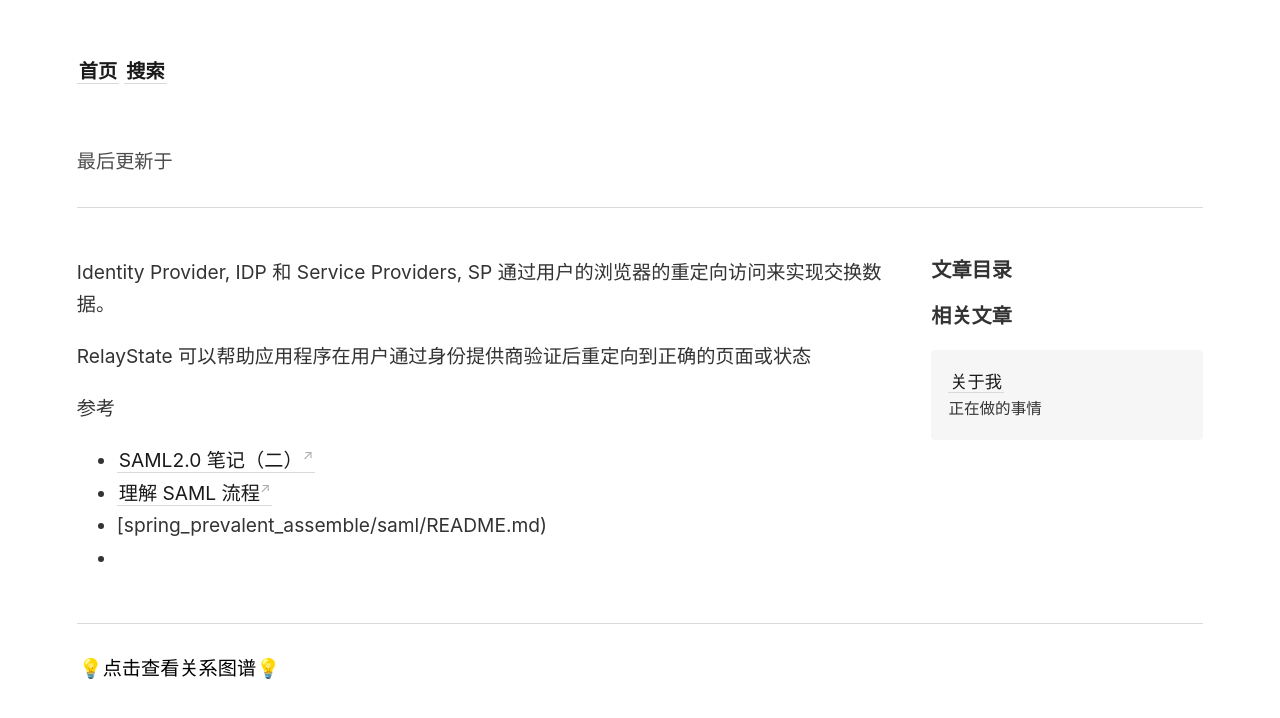
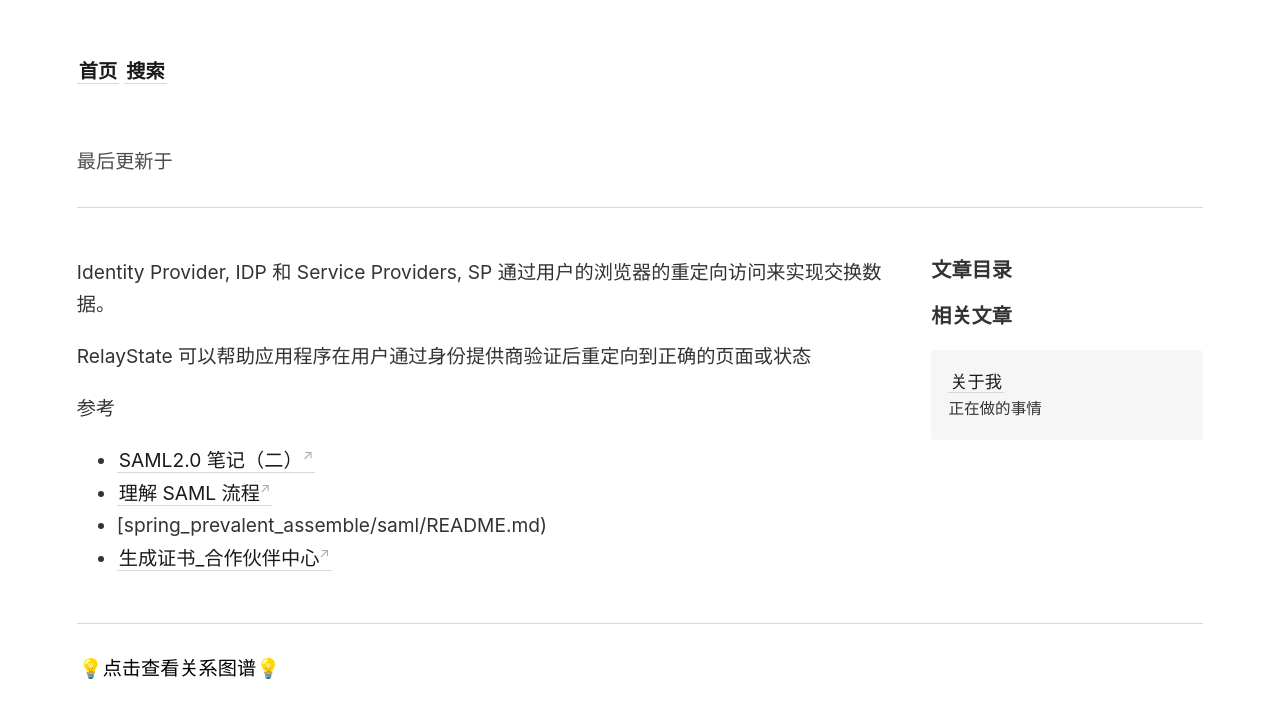
Before and after one commit to wingowen/digital-garden-jekyll, a Jekyll site: the page built from _notes/SMAL2.md, in a window 1280 px wide. Shown: the top 718 px of the page. Built offline with Jekyll 4.4.1, drawn with Linux system fonts in a browser that asks for light colours.

Commit message:
vault backup: 2024-06-08 14:02:41

```diff
--- a/_notes/SMAL2.md
+++ b/_notes/SMAL2.md
@@ -6,4 +6,4 @@ RelayState 可以帮助应用程序在用户通过身份提供商验证后重定
 - [SAML2.0 笔记（二）](https://blog.csdn.net/CoffeeAndIce/article/details/127957055)
 - [理解 SAML 流程](https://docs.authing.co/v2/concepts/saml/saml-flow.html)
 - [spring_prevalent_assemble/saml/README.md)
--
+- [生成证书_合作伙伴中心](https://support.huaweicloud.com/devg-bpconsole/appendix_00003.html)
```
